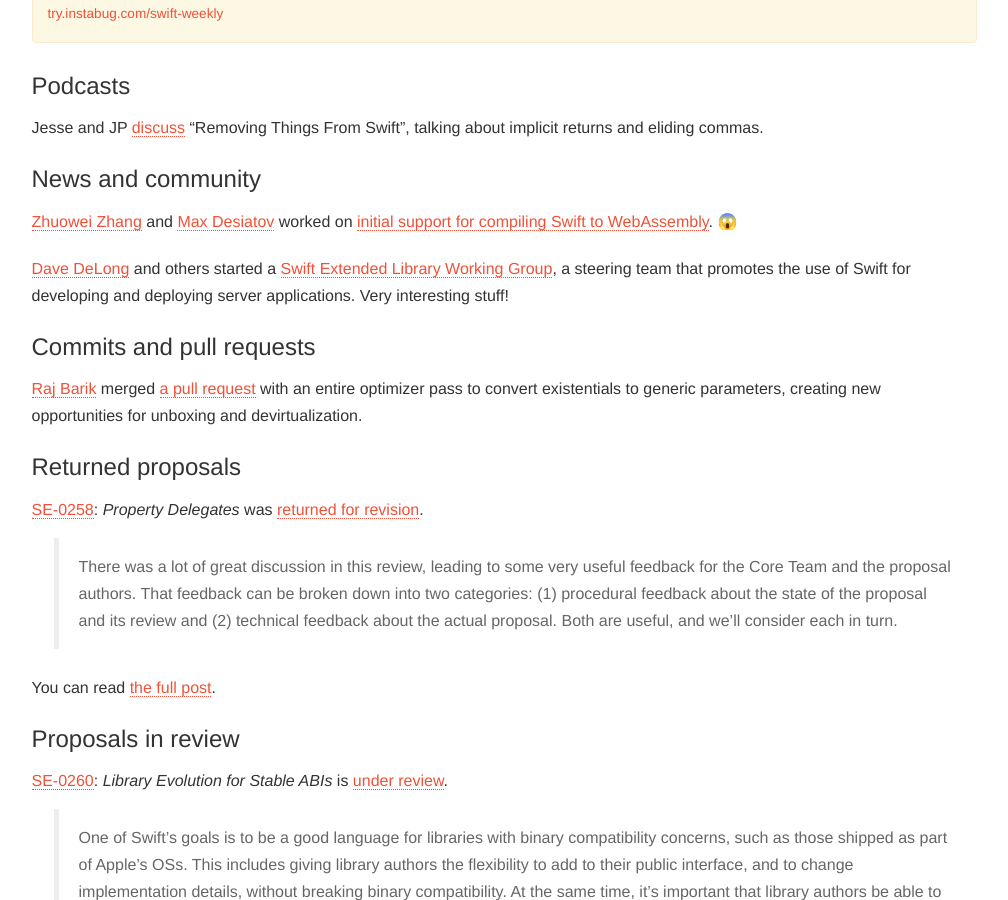
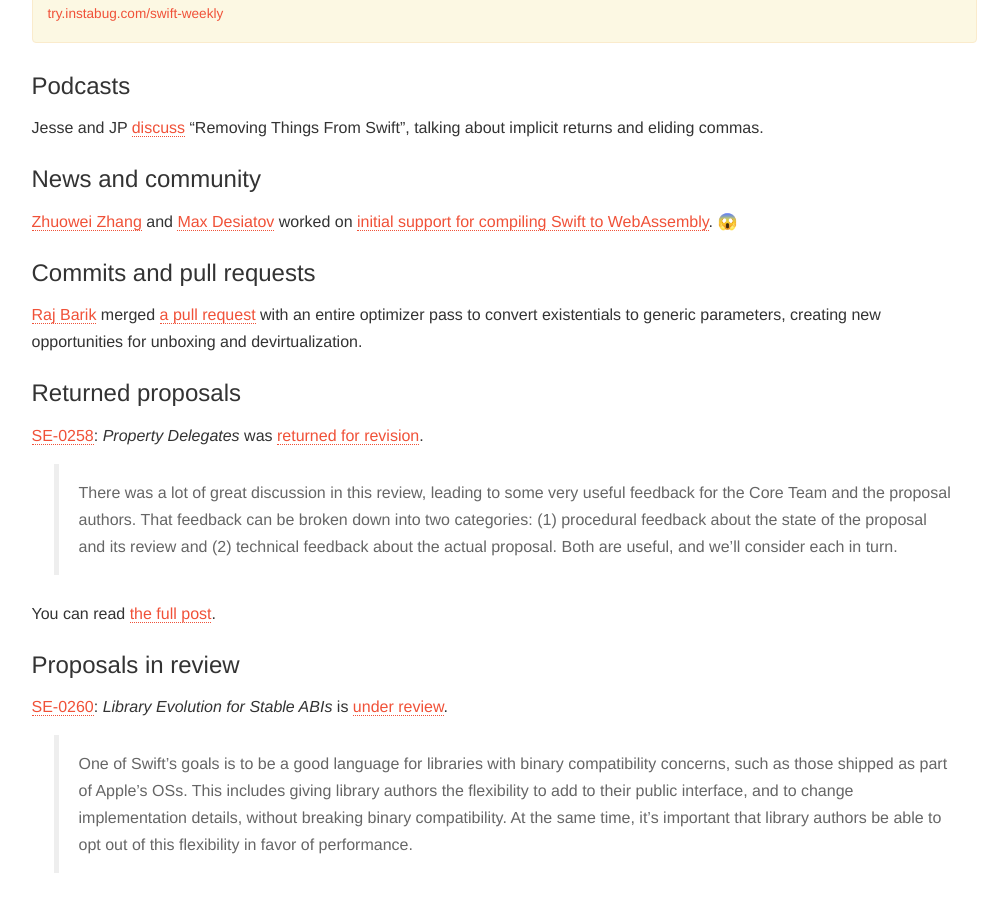
Before and after one commit to SwiftWeekly/swiftweekly.github.io, a Jekyll site: the page built from _posts/2019-05-16-issue-134.md, in a window 1280 px wide and 900 px high, scrolled down 649 px. Shown: the whole window, without its empty margins (136-1144 px from the left). Built offline with Jekyll 4.4.1, drawn with Linux system fonts in a browser that asks for light colours.

Commit message:
Update 2019-05-16-issue-134.md (#457)
Nothing to announce or discuss at this time.

```diff
--- a/_posts/2019-05-16-issue-134.md
+++ b/_posts/2019-05-16-issue-134.md
@@ -25,8 +25,6 @@
 
 [Zhuowei Zhang](https://twitter.com/zhuowei) and [Max Desiatov](https://twitter.com/MaxDesiatov)
 worked on [initial support for compiling Swift to WebAssembly](https://swiftwasm.org). 😱
-
-[Dave DeLong](https://twitter.com/davedelong) and others started a [Swift Extended Library Working Group](https://github.com/swift-extended-library/selwg), a steering team that promotes the use of Swift for developing and deploying server applications. Very interesting stuff!
 
 ### Commits and pull requests
 
```
